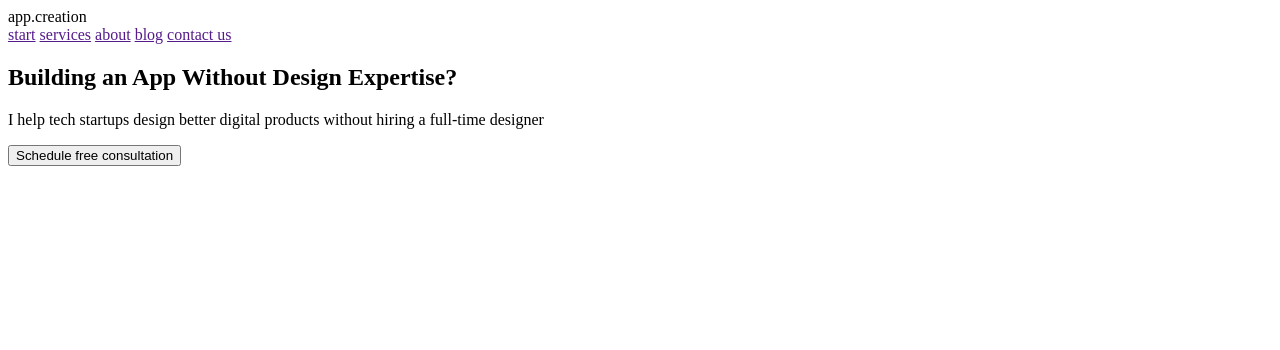
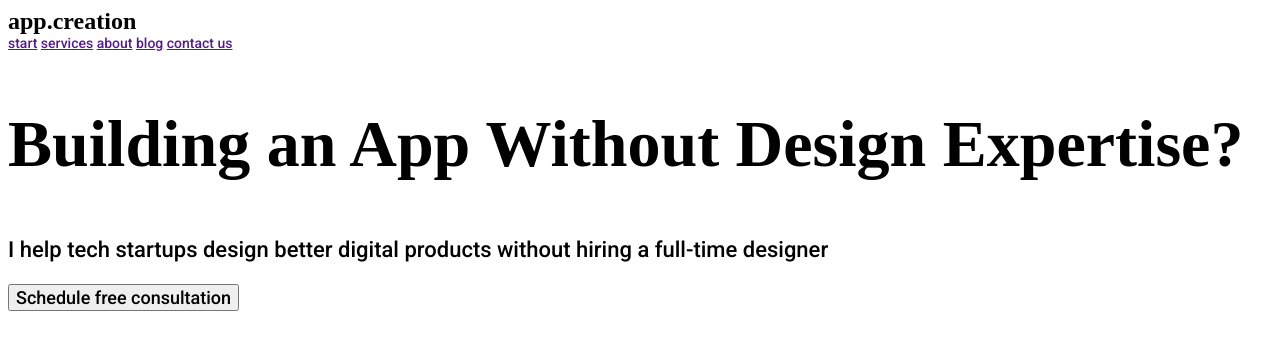
Before and after one commit to Ivsslina/My_site, a plain HTML site: page index.html in a window 1280 px wide. Drawn offline with Linux system fonts and the light colour scheme.

Commit message:
Подключение шрифтов

```diff
--- a/index.html
+++ b/index.html
@@ -4,20 +4,21 @@
 <meta charset=”UTF-8”>
 
 <title>Мой первый сайт</title>
+<link rel = "stylesheet" type="text/css" href = "style.css">
+<link href="https://fonts.googleapis.com/css2?family=PT+Serif:wght@700&family=Roboto:wght@500&display=swap" rel="stylesheet">
 
 </head>
-
 
 <body>
       <header>
 
-              <div class="">app.creation</div>
-              <nav>
-                <a href="">start</a>
-                <a href="">services</a>
-                <a href="">about</a>
-                <a href="">blog</a>
-                <a href="">contact us</a>
+              <div class="logotip">app.creation</div>
+              <nav class="menu">
+                <a  href="">start</a>
+                <a  href="">services</a>
+                <a  href="">about</a>
+                <a  href="">blog</a>
+                <a  href="">contact us</a>
               </nav>
 
       </header>
@@ -25,9 +26,9 @@
       <section>
 
               <main>
-                <h1>Building an App Without Design Expertise?</h1>
-                <p>I help tech startups design better digital products without hiring a full-time designer</p>
-                <button> Schedule free consultation </button>
+                <h1 class="topic">Building an App Without Design Expertise?</h1>
+                <p class="paragraph">I help tech startups design better digital products without hiring a full-time designer</p>
+                <button class="button"> Schedule free consultation </button>
               </main>
 
               <div class="">
--- /dev/null
+++ b/style.css
@@ -0,0 +1,26 @@
+.logotip {
+  font-family: "PT Serif" serif;
+  font-size: 24px;
+  font-weight: bold;
+}
+
+.menu {
+  font-family: Roboto;
+  font-size: 14px;
+}
+
+.topic {
+  font-family: "PT Serif" serif;
+  font-weight: bold;
+  font-size: 66px;
+}
+
+.paragraph {
+  font-family: Roboto;
+  font-size: 22px;
+}
+
+.button {
+  font-family: Roboto;
+  font-size: 18px;
+}
```
